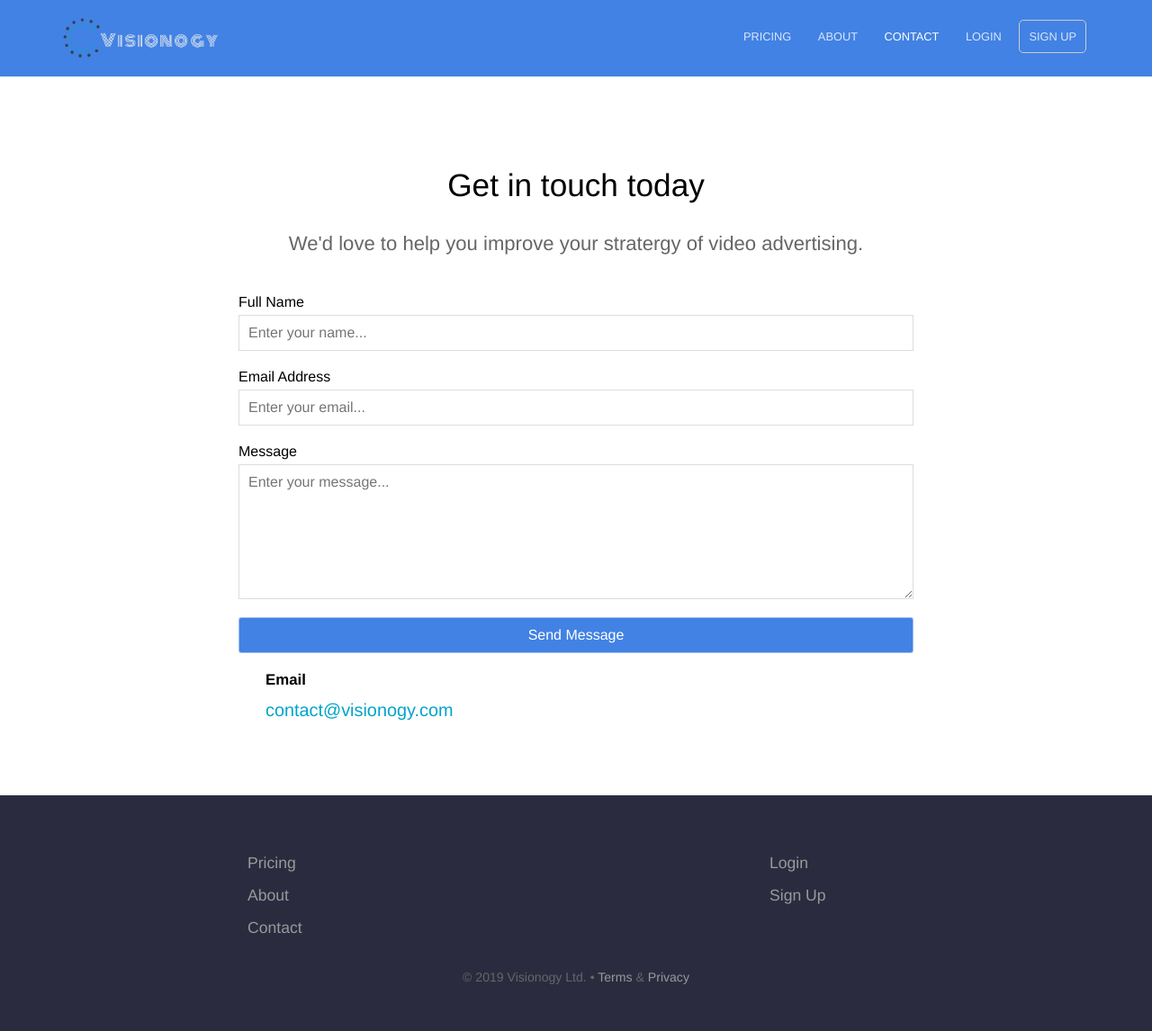
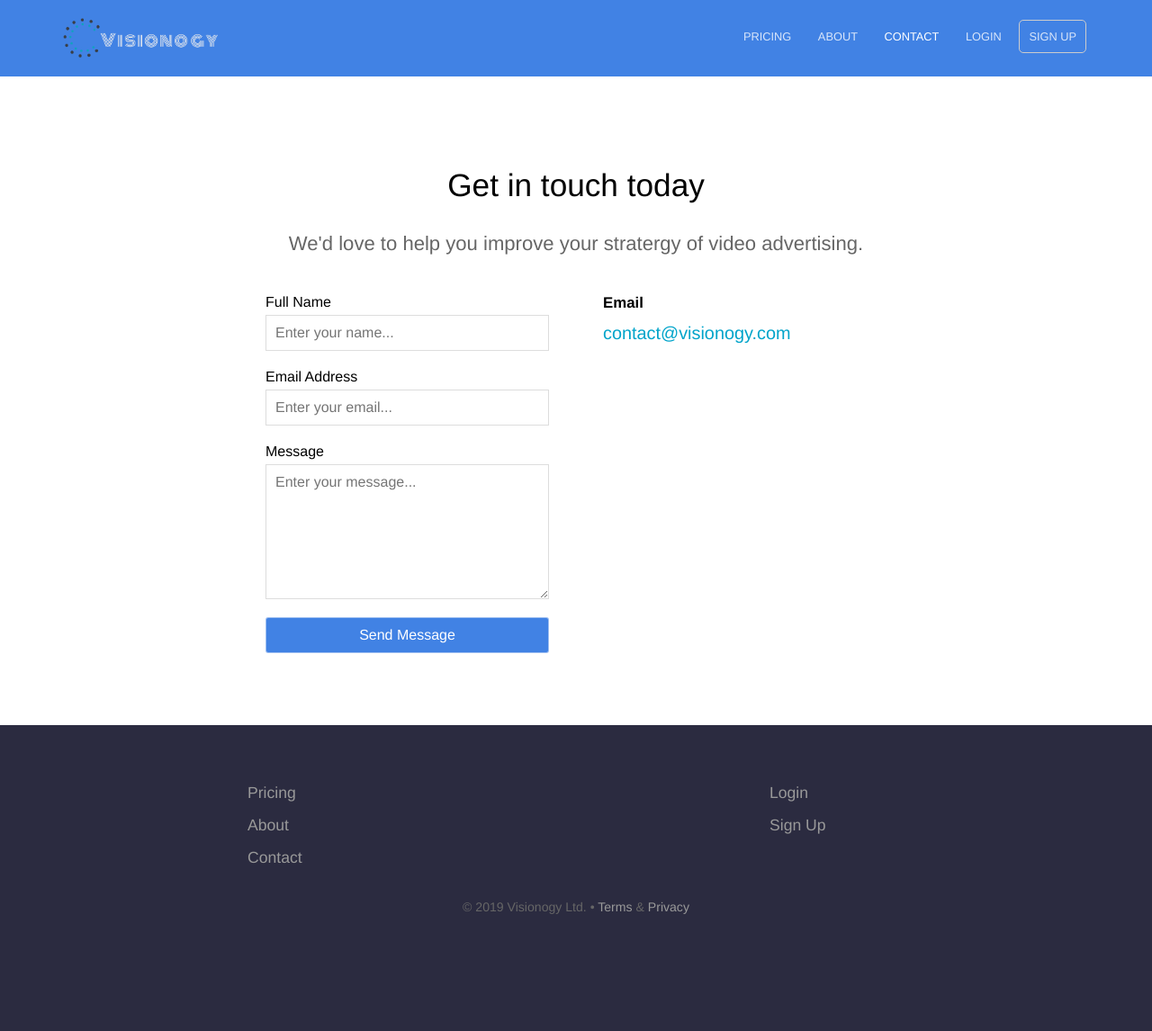
Before and after one commit to ianami/visionogy.github.io, a Jekyll site: the page built from contact.html, in a window 1280 px wide. Shown: the whole page at 90% size. Built offline with Jekyll 4.4.1, drawn with Linux system fonts in a browser that asks for light colours; after the commit the page ends 1069 px from its top, so only the background shows below that.

Commit message:
add contact form

```diff
--- a/contact.html
+++ b/contact.html
@@ -13,7 +13,7 @@
 
 
 <div class="contact-box">
-	<form   action="https://formspree.io/moqjjbjz"   method="POST">
+	<form   action="https://formspree.io/moqjjbjz"   method="POST"  class="contact-form">
 	<!-- <form action="{{ site.baseurl }}/contact-success/" method="post" class="contact-form"> -->
 		<input type="hidden" name="_to" value="contact@visionogy.com" />
 		<input type="text" name="_gotcha" style="display: none;">
```
